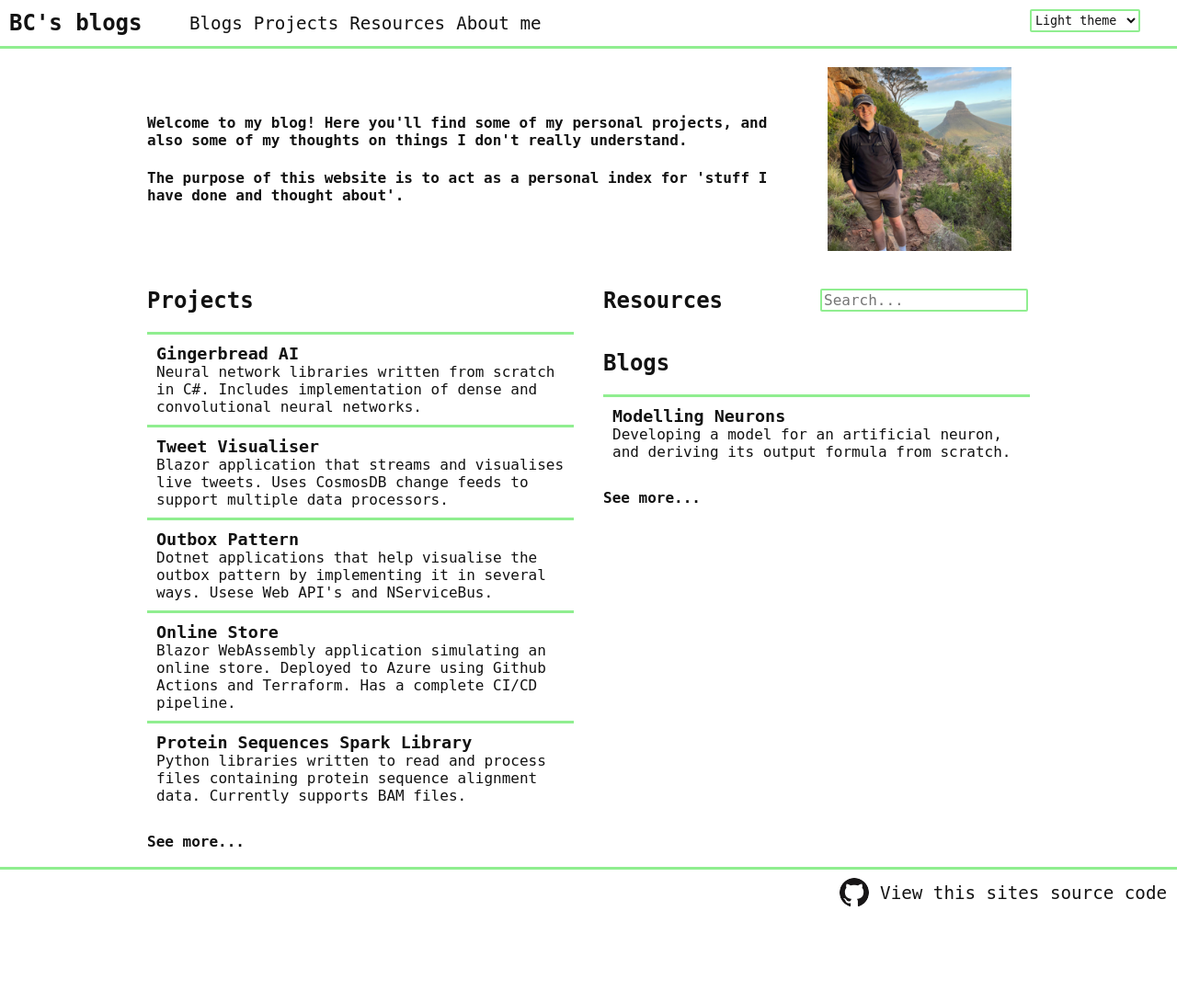
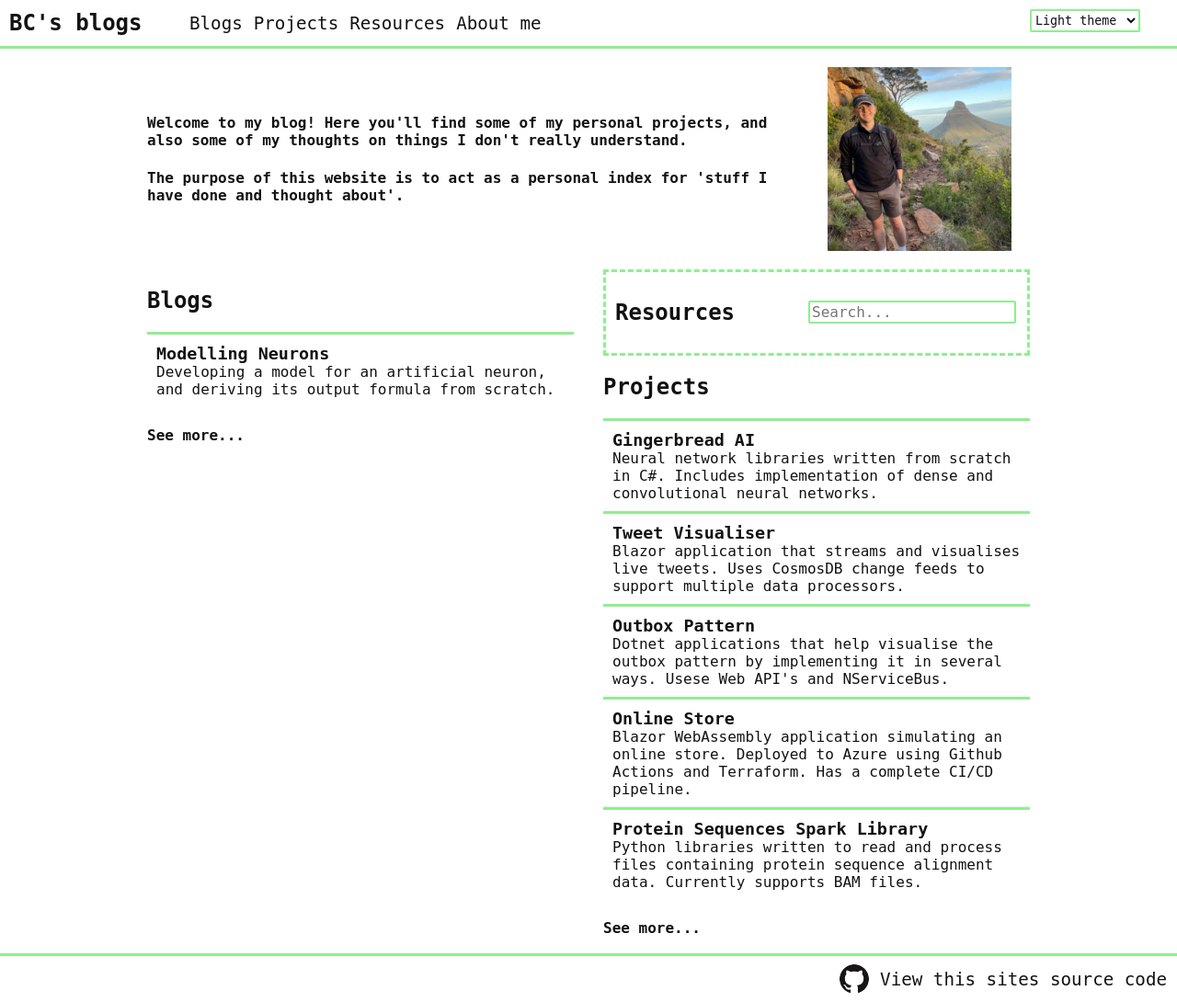
Before and after one commit to benchiverton/Blog, an ASP.NET Core app: page / in a window 1280 px wide. Shown: the whole page at 92% size. Before the commit the page ends 986 px from the top, so only its background shows below. Run offline with ASP.NET Core 8, Linux system fonts and the light colour scheme; data that the repository does not hold is empty; style sheets or scripts are compiled from the project's sources; some libraries are stand-ins or nearby versions.

Commit message:
Tidy up home page

```diff
--- a/src/BenChiverton.Blog/Home/Home.razor
+++ b/src/BenChiverton.Blog/Home/Home.razor
@@ -10,11 +10,13 @@
 <AboutSummary />
 
 <div class="widget-container">
-    <div class="project-widget">
-        <h2>Projects</h2>
-        <ProjectWidget MaxProjects="5" />
+    <div class="blog-widget">
+        <div class="blog-widget">
+            <h2>Blogs</h2>
+            <BlogWidget MaxBlogs="5" />
+        </div>
     </div>
-    <div class="resources-and-blog-widget">
+    <div class="resources-and-project-widget">
         <div class="resources-widget">
             <h2>Resources</h2>
             <div class="resources-search">
@@ -22,10 +24,8 @@
                                  OnSearchTextChanged="@OnResourcesSearchTextUpdated" />
             </div>
         </div>
-        <div class="blog-widget">
-            <h2>Blogs</h2>
-            <BlogWidget MaxBlogs="5" />
-        </div>
+        <h2>Projects</h2>
+        <ProjectWidget MaxProjects="5" />
     </div>
 </div>
 
--- a/src/BenChiverton.Blog/Home/Home.razor.css
+++ b/src/BenChiverton.Blog/Home/Home.razor.css
@@ -10,6 +10,9 @@
 
 .resources-widget {
     display: flex;
+    border-style: dashed;
+    border-color: var(--green);
+    padding: 10px;
 }
 
 .resources-search {
```
